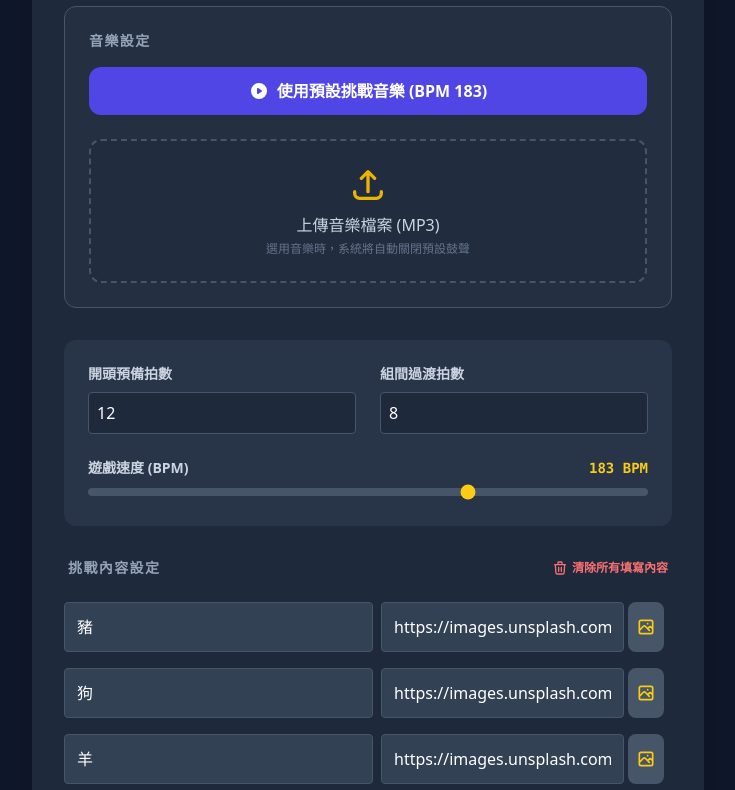
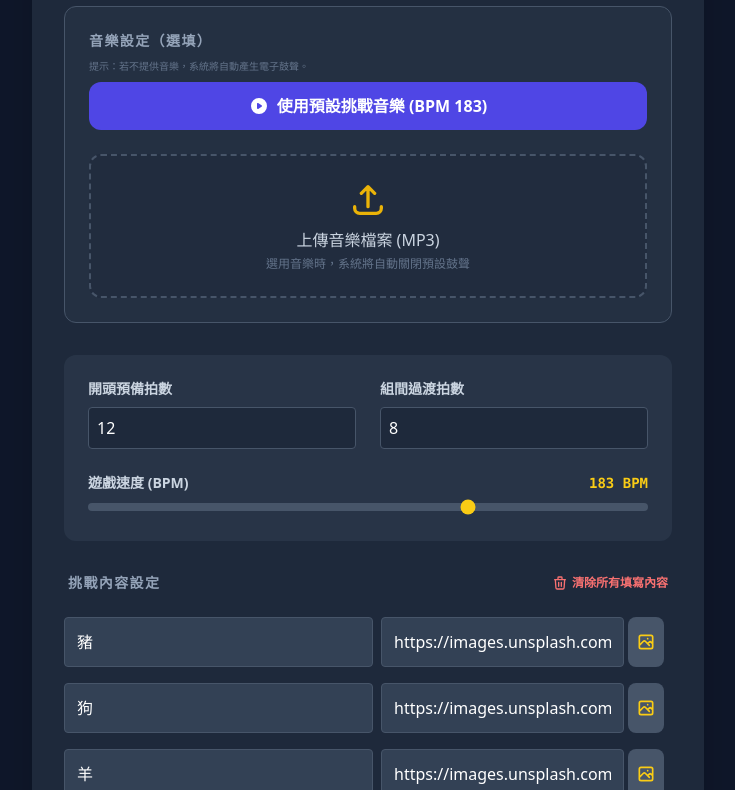
Before and after one commit to Yochen-Chang/BeatsChallenge, a plain HTML site: page index.html in a window 1280 px wide. Shown: the part 134-924 px from the top of the page, without its empty margins (272-1007 px from the left). Drawn offline with nearby package versions, Linux system fonts and the light colour scheme.

Commit message:
[DEV] 新增提示文字

```diff
--- a/index.html
+++ b/index.html
@@ -105,7 +105,8 @@
         <h1 class="text-3xl font-bold mb-6 text-center text-yellow-400">動物節奏挑戰</h1>
 
         <div class="mb-8 p-6 rounded-xl bg-slate-700/30 border border-slate-600">
-            <h2 class="text-sm font-semibold text-slate-400 uppercase tracking-widest mb-4 text-left">音樂設定</h2>
+            <h2 class="text-sm font-semibold text-slate-400 uppercase tracking-widest mb-2 text-left">音樂設定（選填）</h2>
+            <p class="text-[10px] text-slate-500 mb-2 text-left">提示：若不提供音樂，系統將自動產生電子鼓聲。</p>
             <div class="grid grid-cols-1 gap-4">
                 <button id="use-default-music"
                     class="w-full py-3 bg-indigo-600 hover:bg-indigo-500 text-white rounded-xl font-bold transition-all flex items-center justify-center gap-2 mb-2">
```
